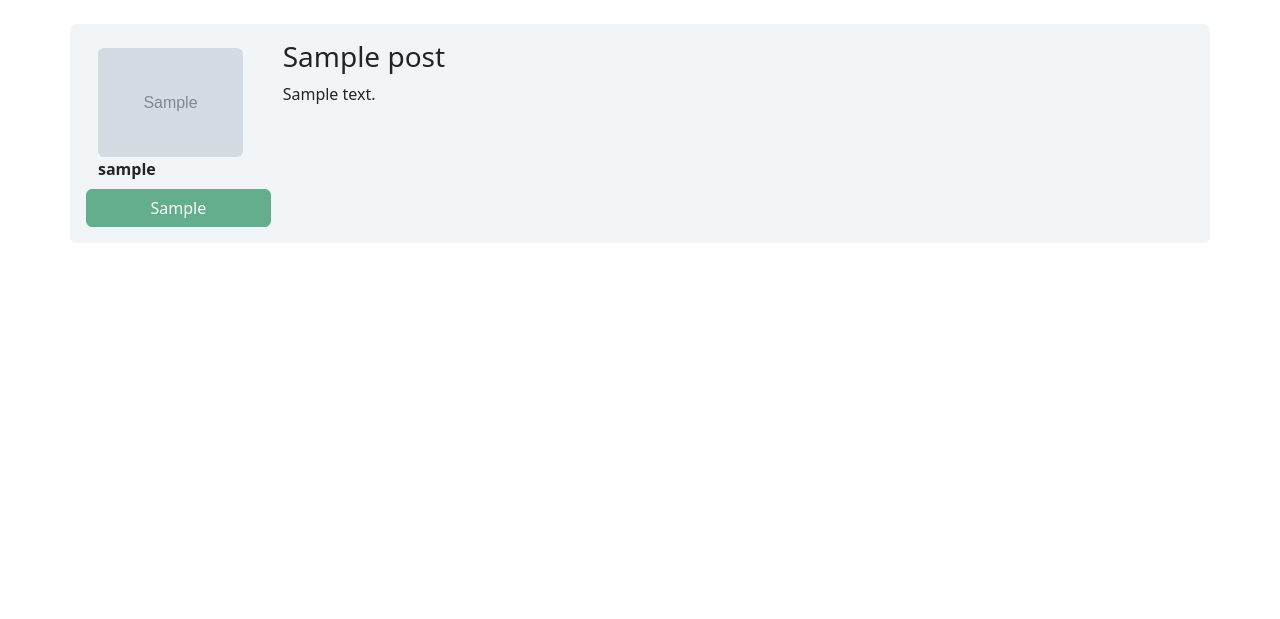
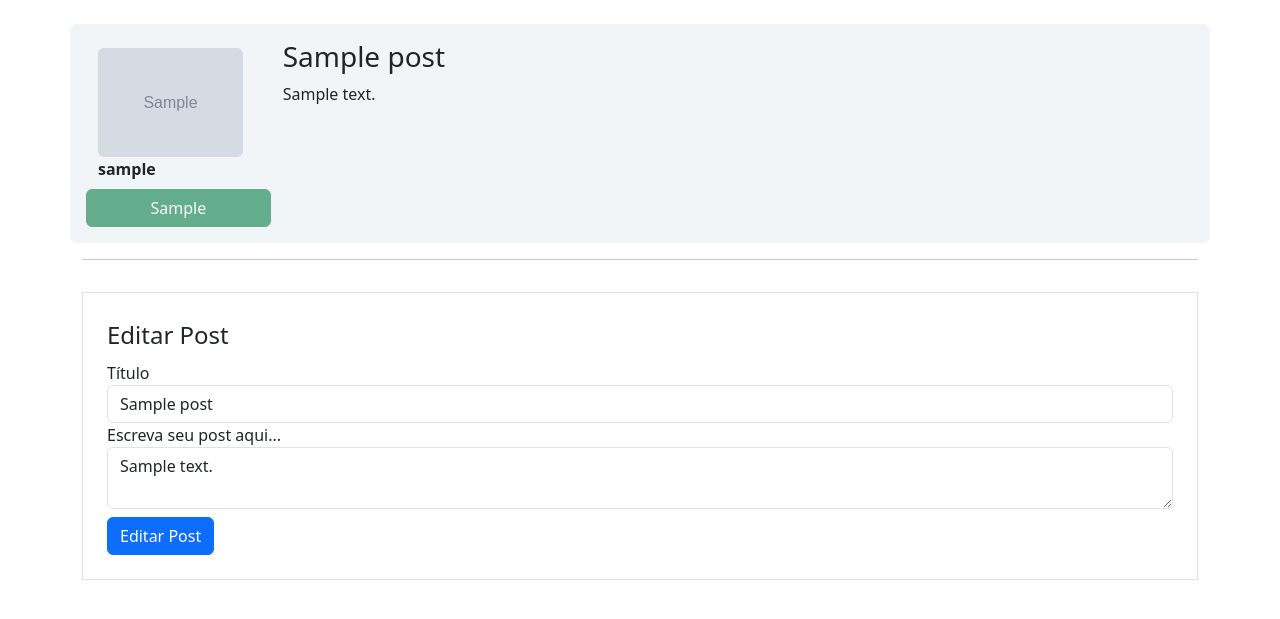
Before and after one commit to carvalho-ra/community, a Flask app: page /post/1 in a window 1280 px wide. Shown: the part 56-675 px from the top of the page. Run offline with Flask 3, Linux system fonts and the light colour scheme; a user stored in the database is signed in; tables that the repository leaves empty hold one stand-in row (values such as "Sample post"); grey boxes marked "Sample" are stand-in pictures; some libraries are stand-ins or nearby versions.

Commit message:
feat: edit post form, page and route

```diff
--- a/app/forms.py
+++ b/app/forms.py
@@ -45,3 +45,9 @@ class FormCreatePost(FlaskForm):
     title = StringField("Título", validators=[DataRequired(), Length(2, 100)])
     body = TextAreaField("Escreva seu post aqui...", validators=[DataRequired()])
     btn_submit_post = SubmitField('Criar Post')
+
+
+class FormEditPost(FlaskForm):
+    title = StringField("Título", validators=[DataRequired(), Length(2, 100)])
+    body = TextAreaField("Escreva seu post aqui...", validators=[DataRequired()])
+    btn_submit_edit_post = SubmitField('Editar Post')
--- a/app/routes.py
+++ b/app/routes.py
@@ -1,6 +1,6 @@
 from flask import render_template, redirect, url_for, flash, request
 from app import app, database, bcrypt
-from app.forms import FormLogin, FormCreateAccount, FormEditProfile, FormCreatePost
+from app.forms import FormLogin, FormCreateAccount, FormEditProfile, FormCreatePost, FormEditPost
 from app.models import User, Post
 from flask_login import login_user, logout_user, current_user, login_required
 import secrets
@@ -119,8 +119,21 @@ def edit_profile():
     profile_img = url_for('static', filename='profile_imgs/{}'.format(current_user.profile_img))
     return render_template('edit_profile.html', profile_img=profile_img, form=form)
 
-@app.route('/post/<post_id>')
+@app.route('/post/<post_id>', methods=['GET', 'POST'])
 @login_required
 def view_post(post_id):
     post = Post.query.get(post_id)
-    return render_template('post.html', post=post)
+    if current_user == post.author:
+        form = FormEditPost()
+        if request.method == 'GET':
+            form.title.data = post.title
+            form.body.data = post.body
+        elif form.validate_on_submit():
+            post.title = form.title.data
+            post.body = form.body.data
+            database.session.commit()
+            flash('Post atualizado com sucesso', 'alert-success')
+            return redirect(url_for('home'))
+    else:
+        form = None
+    return render_template('post.html', post=post, form=form)
--- a/app/templates/post.html
+++ b/app/templates/post.html
@@ -6,9 +6,11 @@
                 <div class="image pe-2 mt-2"> <img src="{{ url_for('static', filename='profile_imgs/{}'.format(post.author.profile_img)) }}" class="rounded" width="145"> </div>
                 <strong>{{ post.author.username }}</strong>
                 <div class="row justify-content-center">
-                    {% for course in post.author.cursos.split(';') %}
-                        <button type="button" class="btn btn-success mt-2" disabled>{{ course }}</button>
-                    {% endfor %}
+                    {% if post.author.cursos and 'Não informado' not in post.author.cursos%}
+                        {% for course in post.author.cursos.split(';') %}
+                            <button type="button" class="btn btn-success mt-2" disabled>{{ course }}</button>
+                        {% endfor %}
+                    {% endif %}
                 </div>
             </div>
             <div class="col-9">
@@ -17,4 +19,45 @@
             </div>
         </div>
     </div>
+    {% if form %}
+        <div class="container">
+            <hr>
+            <div class="row">
+                <div class="col">
+                    <form method="POST" action="" class="border mt-3 p-4">
+                        {{ form.csrf_token }}
+                        <legend>Editar Post</legend>
+                        <fieldset>
+                            <div class="form-group">
+                                {{ form.title.label(class="form-control-label") }}
+                                {% if form.title.errors %}
+                                    {{ form.title(class="form-control is-invalid") }}
+                                    <div class="invalid-feedback">
+                                        {% for err in form.title.errors %}
+                                            {{ err }}
+                                        {% endfor %}
+                                    </div>
+                                {% else %}
+                                    {{ form.title(class="form-control") }}
+                                {% endif %}
+                            </div>
+                            <div class="form-group">
+                                {{ form.body.label(class="form-control-label") }}
+                                {% if form.body.errors %}
+                                    {{ form.body(class="form-control is-invalid") }}
+                                    <div class="invalid-feedback">
+                                        {% for err in form.body.errors %}
+                                            {{ err }}
+                                        {% endfor %}
+                                    </div>
+                                {% else %}
+                                    {{ form.body(class="form-control") }}
+                                {% endif %}
+                            </div>
+                        </fieldset>
+                        {{ form.btn_submit_edit_post(class="btn btn-primary mt-2") }}
+                    </form>
+                </div>
+        </div>
+    {% endif %}
 {% endblock %}
```
Also changed, not shown: app/templates/home.html (+5 -3 lines).
